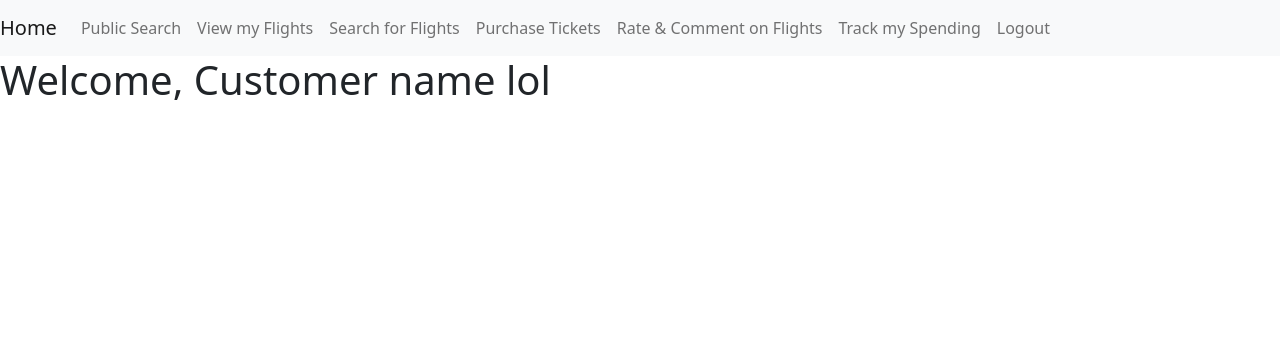
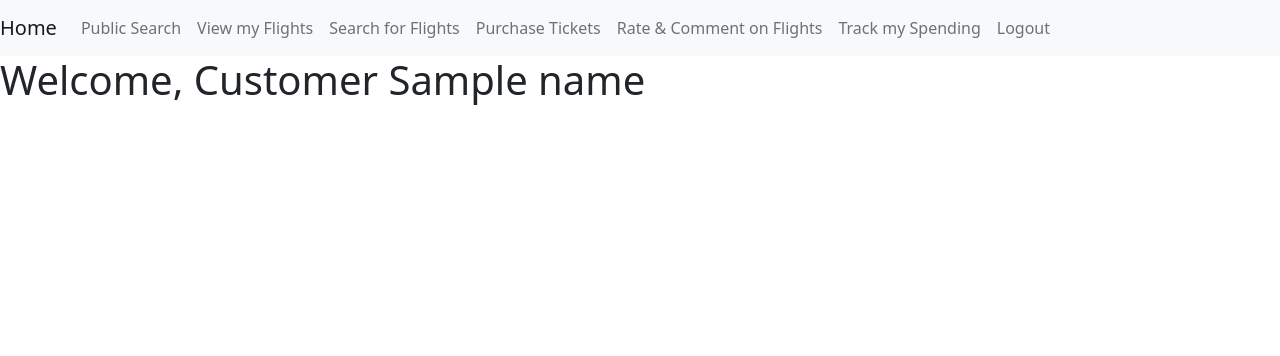
Before and after one commit to wyang737/AirTicketSystem, a Flask app: template templates/customer.html in a window 1280 px wide. Shown: the top 356 px of the page. Run offline with Flask 2, Linux system fonts and the light colour scheme; the template is opened without the code that fills it: most values are stand-ins (such as "Sample title", 1, 10 or a date in 2020); some libraries are stand-ins or nearby versions.

Commit message:
weird username thing

```diff
--- a/templates/customer.html
+++ b/templates/customer.html
@@ -2,7 +2,7 @@
 {% block title %} customer {% endblock %}
 {% block content %}
 <body>
-	<h1>Welcome, Customer name lol</h1>
+	<h1>Welcome, Customer {{name}}</h1>
 
 </body>
 {% endblock %}
```
